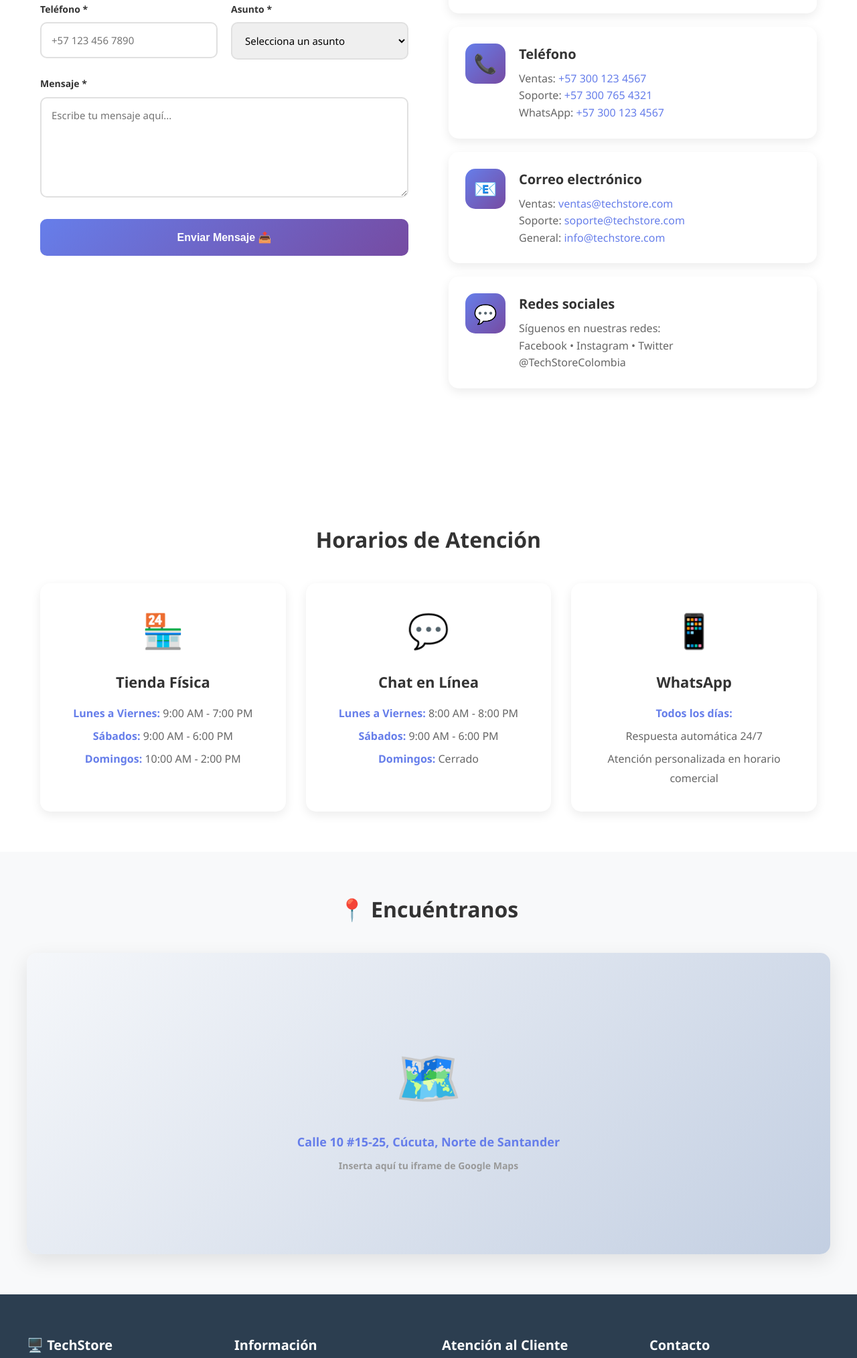
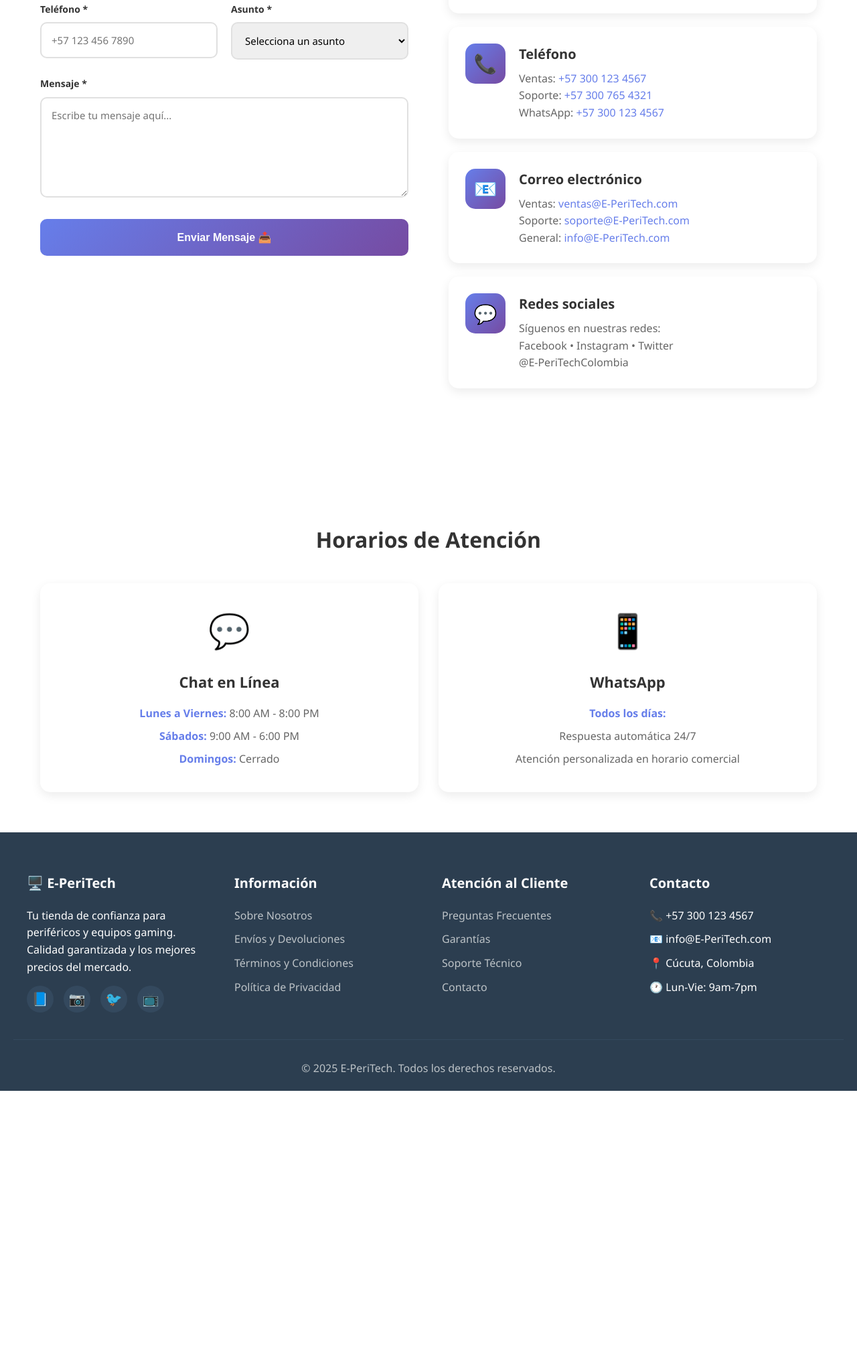
Before and after one commit to Sara292315/perifericos, a plain HTML site: page contacto.html in a window 1280 px wide. Shown: the part 682-2710 px from the top of the page at 67% size. After the commit the page ends 2311 px from the top, so only its background shows below. Drawn offline with Linux system fonts and the light colour scheme.

Commit message:
modificaciones en contacto

```diff
--- a/contacto.html
+++ b/contacto.html
@@ -3,7 +3,7 @@
 <head>
     <meta charset="UTF-8">
     <meta name="viewport" content="width=device-width, initial-scale=1.0">
-    <title>Contacto - TechStore</title>
+    <title>Contacto - E-PeriTech</title>
     <link rel="stylesheet" href="styles.css">
     <style>
         /* Estilos específicos para la página de contacto */
@@ -329,7 +329,7 @@
     <!-- Header -->
     <header>
         <nav>
-            <div class="logo">🖥️ TechStore</div>
+            <div class="logo">🖥️ E-PeriTech</div>
 
             <button class="mobile-menu-btn" onclick="toggleMenu()">☰</button>
 
@@ -338,7 +338,7 @@
                 <li><a href="index.html#productos">Productos</a></li>
                 <li><a href="index.html#ofertas">Ofertas</a></li>
                 <li><a href="index.html#marcas">Marcas</a></li>
-                <li><a href="contacto.html">Contacto</a></li>
+                <li><a href="contacto.html">¿Dudas?</a></li>
             </ul>
 
             <div class="nav-icons">
@@ -439,9 +439,9 @@
                         <div class="contact-icon">📧</div>
                         <div class="contact-card-content">
                             <h3>Correo electrónico</h3>
-                            <p>Ventas: <a href="mailto:ventas@techstore.com">ventas@techstore.com</a><br>
-                            Soporte: <a href="mailto:soporte@techstore.com">soporte@techstore.com</a><br>
-                            General: <a href="mailto:info@techstore.com">info@techstore.com</a></p>
+                            <p>Ventas: <a href="mailto:ventas@E-PeriTech.com">ventas@E-PeriTech.com</a><br>
+                            Soporte: <a href="mailto:soporte@E-PeriTech.com">soporte@E-PeriTech.com</a><br>
+                            General: <a href="mailto:info@E-PeriTech.com">info@E-PeriTech.com</a></p>
                         </div>
                     </div>
 
@@ -451,7 +451,7 @@
                             <h3>Redes sociales</h3>
                             <p>Síguenos en nuestras redes:<br>
                             Facebook • Instagram • Twitter<br>
-                            @TechStoreColombia</p>
+                            @E-PeriTechColombia</p>
                         </div>
                     </div>
                 </div>
@@ -463,13 +463,6 @@
     <section class="schedule-section">
         <h2>Horarios de Atención</h2>
         <div class="schedule-grid">
-            <div class="schedule-card">
-                <div class="schedule-card-icon">🏪</div>
-                <h3>Tienda Física</h3>
-                <p><span class="highlight">Lunes a Viernes:</span> 9:00 AM - 7:00 PM</p>
-                <p><span class="highlight">Sábados:</span> 9:00 AM - 6:00 PM</p>
-                <p><span class="highlight">Domingos:</span> 10:00 AM - 2:00 PM</p>
-            </div>
 
             <div class="schedule-card">
                 <div class="schedule-card-icon">💬</div>
@@ -489,38 +482,13 @@
         </div>
     </section>
 
-    <!-- Mapa -->
-    <section class="map-section">
-        <div class="map-container">
-            <h2>📍 Encuéntranos</h2>
-            <div class="map-frame">
-                <!-- Aquí puedes insertar tu mapa de Google Maps -->
-                <div class="map-placeholder">
-                    <div class="map-placeholder-icon">🗺️</div>
-                    <p>Calle 10 #15-25, Cúcuta, Norte de Santander</p>
-                    <p style="font-size: 14px; margin-top: 10px; color: #999;">
-                        Inserta aquí tu iframe de Google Maps
-                    </p>
-                </div>
-                <!-- Ejemplo de código de Google Maps (reemplaza con tu ubicación):
-                <iframe
-                    src="https://www.google.com/maps/embed?pb=!1m18!1m12!1m3!1d3153.835434509374!2d-122.41941548468146!3d37.77492977975903!2m3!1f0!2f0!3f0!3m2!1i1024!2i768!4f13.1!3m3!1m2!1s0x0%3A0x0!2zM3zCsDQ2JzI5LjciTiAxMjLCsDI1JzA5LjkiVw!5e0!3m2!1sen!2sus!4v1234567890123!5m2!1sen!2sus"
-                    width="100%"
-                    height="100%"
-                    style="border:0;"
-                    allowfullscreen=""
-                    loading="lazy">
-                </iframe>
-                -->
-            </div>
-        </div>
     </section>
 
     <!-- Footer -->
     <footer>
         <div class="footer-content">
             <div class="footer-section">
-                <h3>🖥️ TechStore</h3>
+                <h3>🖥️ E-PeriTech</h3>
                 <p>Tu tienda de confianza para periféricos y equipos gaming. Calidad garantizada y los mejores precios del mercado.</p>
                 <div class="social-icons">
                     <div class="social-icon">📘</div>
@@ -554,7 +522,7 @@
                 <h3>Contacto</h3>
                 <ul>
                     <li>📞 +57 300 123 4567</li>
-                    <li>📧 info@techstore.com</li>
+                    <li>📧 info@E-PeriTech.com</li>
                     <li>📍 Cúcuta, Colombia</li>
                     <li>🕐 Lun-Vie: 9am-7pm</li>
                 </ul>
@@ -562,7 +530,7 @@
         </div>
 
         <div class="footer-bottom">
-            <p>&copy; 2025 TechStore. Todos los derechos reservados.</p>
+            <p>&copy; 2025 E-PeriTech. Todos los derechos reservados.</p>
         </div>
     </footer>
 
```
Also changed, not shown: busqueda.html (+6 -6 lines), carrito.html (+5 -5 lines), index.html (+6 -6 lines).
